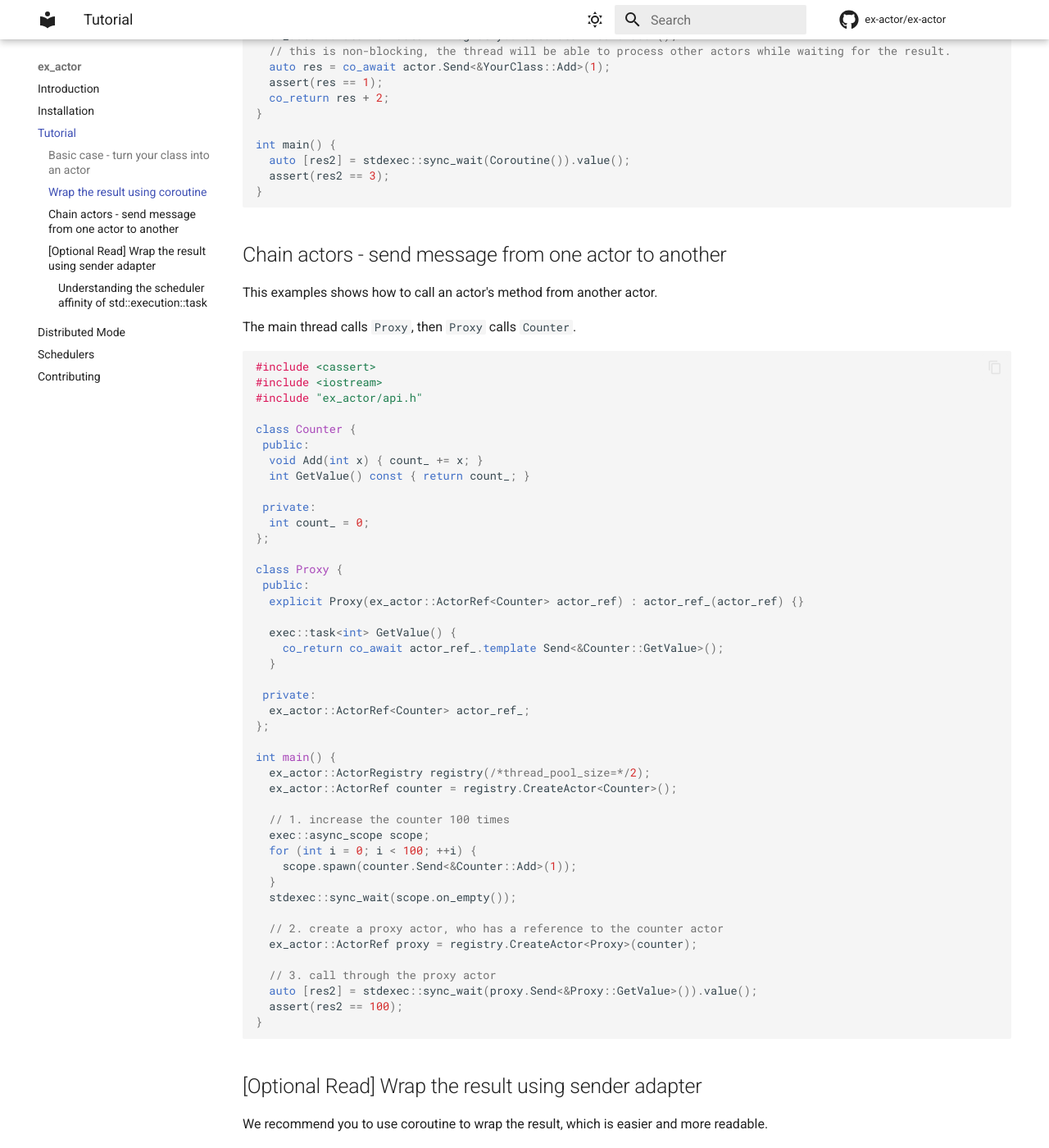
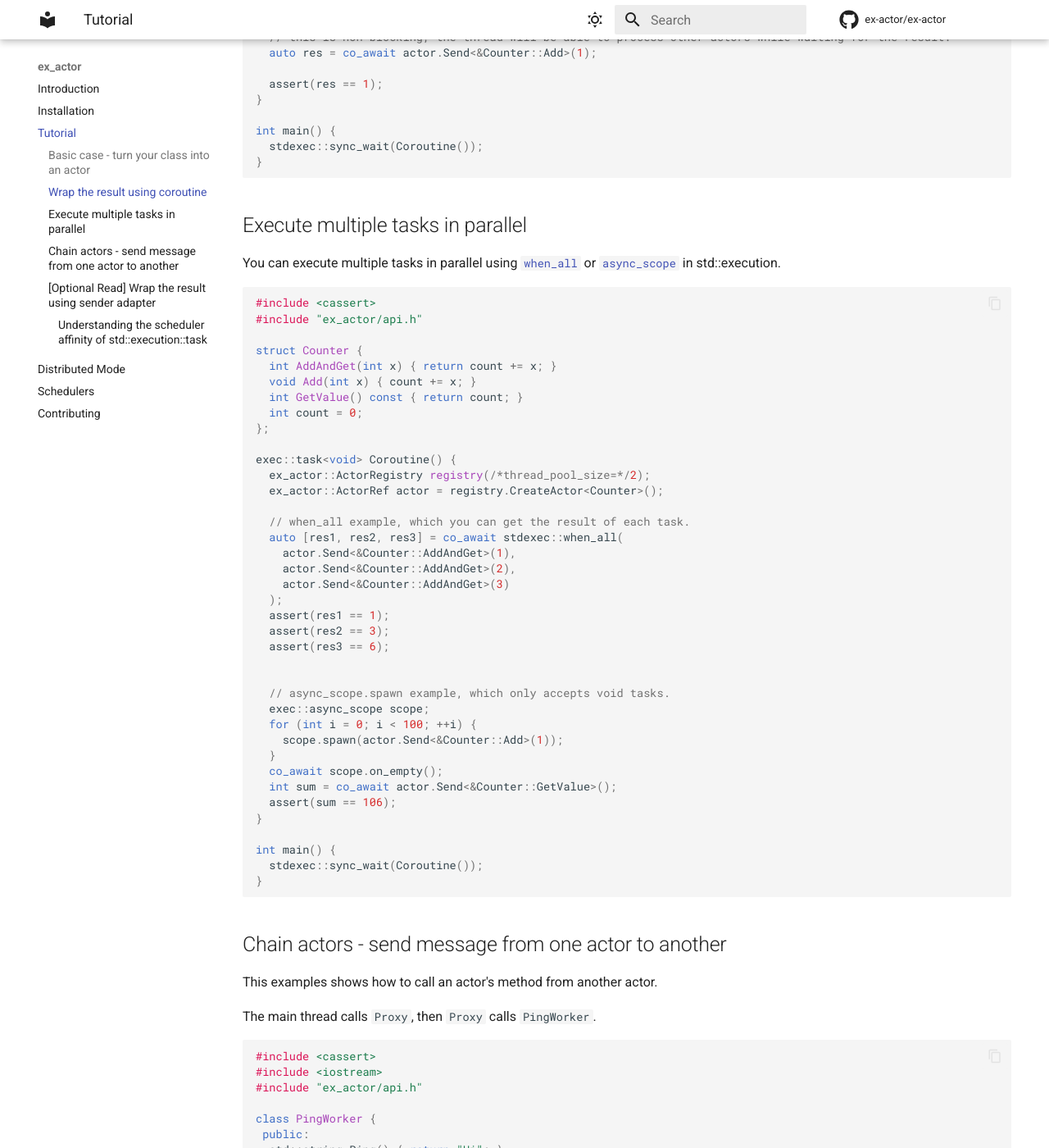
Before and after one commit to ex-actor/ex-actor, an MkDocs documentation site: the page built from docs/contents/tutorial.md, in a window 1280 px wide and 1400 px high, scrolled down 1645 px. Shown: the whole window at 82% size. Built offline with MkDocs 1.6.1 and Material for MkDocs 9.7.7, drawn with Linux system fonts in a browser that asks for light colours; comment, search, counter and statistics services are not loaded; some of the changed text lies outside the part shown.

Commit message:
Add more content to tutorial (#75)

````diff
--- a/docs/contents/tutorial.md
+++ b/docs/contents/tutorial.md
@@ -2,12 +2,12 @@
 
 The best way to learn a new library is study from examples, let's go through some examples and you'll learn all you want :)
 
-This tutorial assume you have a basic knowledge of `std::execution`. If you are not familiar with it, we recommend the following resources:
+This framework is based on `std::execution`, but **it's fine if you are not familiar with it, the example is easy enough to understand**.
 
-1. [P2300](https://www.open-std.org/jtc1/sc22/wg21/docs/papers/2024/p2300r10.html) proposal
-2. [stdexec's doc](https://github.com/NVIDIA/stdexec?tab=readme-ov-file#resources)
+std::execution is essentially an unified interface for schedulers and async tasks. It standardizes the interfaces so that everyone
+conforming the standard can use others' work seamlessly. Check [P2300 proposal](https://www.open-std.org/jtc1/sc22/wg21/docs/papers/2024/p2300r10.html) and [stdexec's doc](https://github.com/NVIDIA/stdexec?tab=readme-ov-file#resources) if you want to learn more.
 
-C++26 is not finalized now. Currently we're based on the early implementation of `std::execution` - [nvidia/stdexec](https://github.com/NVIDIA/stdexec), so you'll see `stdexec`, `exec` namespaces
+Note: C++26 is not finalized now. Currently we're based on the early implementation of `std::execution` - [nvidia/stdexec](https://github.com/NVIDIA/stdexec), so you'll see `stdexec`, `exec` namespaces
 instead of `std::execution` in the following examples.
 
 ## Basic case - turn your class into an actor
@@ -19,7 +19,7 @@ First let's go through a basic example - create your first actor and call it.
 #include "ex_actor/api.h"
 
 // 0. Assume you have a class, you want to turn it into an actor.
-struct YourClass {
+struct Counter {
   int Add(int x) { return count += x; }
   int count = 0;
 };
@@ -30,26 +30,21 @@ int main() {
   ex_actor::ActorRegistry registry(/*thread_pool_size=*/2);
 
   // 2. Use the registry to create an actor.
-  ex_actor::ActorRef actor = registry.CreateActor<YourClass>();
+  ex_actor::ActorRef actor = registry.CreateActor<Counter>();
 
   /*
   2. Everything is setup, you can call the actor's method now using `actor_ref.Send`.
+  This method returns a standard `std::execution::task`, compatible with everything
+  in the `std::execution` ecosystem.
 
-  This method returns a standard `std::execution::task`, compatible
-  with everything in the `std::execution` ecosystem.
-
-  This method requires your args can be serialized by reflect-cpp, if you met compile
-  errors like "Unsupported type", refer https://rfl.getml.com/concepts/custom_classes/
-  to add a serializer for it.
-
-  Or if you can confirm it's a local actor, use SendLocal() instead. See below.
+  Note about args serialization requirement: (1)
   */
-  auto task = actor.Send<&YourClass::Add>(1);
+  auto task = actor.Send<&Counter::Add>(1);
 
   /*
   2.1 For local actors, you can try `SendLocal`, which doesn't require the args to be serializable.
   */
-  auto sender = actor.SendLocal<&YourClass::Add>(1);
+  auto sender = actor.SendLocal<&Counter::Add>(1);
 
   /*
   3. To execute the task and blocking wait for the result, use `sync_wait`.
@@ -61,30 +56,89 @@ int main() {
 ```
 <!-- doc test end -->
 
+1.  This method requires your args can be serialized by reflect-cpp, because it can potentially be passed through the network in distributed mode.
+
+    reflect-cpp can handle simple structs and common containers automatically, but if your type is non-trivial(e.g. has private fields),
+    you may meet compile errors like "Unsupported type", please refer <https://rfl.getml.com/concepts/custom_classes>
+    to add a serializer for it.
+
+    **If you only run ex_actor in a single process, you can use `SendLocal()` instead, which doesn't require the args to be serializable, see below.**
+
 ## Wrap the result using coroutine
+
+The returned [`std::execution::task`](https://www.open-std.org/jtc1/sc22/wg21/docs/papers/2025/p3552r3.html) is a coroutine, instead of [`sync_wait`](https://www.open-std.org/jtc1/sc22/wg21/docs/papers/2024/p2300r10.html#design-sender-consumer-sync_wait) to wait blocking wait it,
+you can also use `co_await` to wait for the result in a non-blocking way, which is more recommended,
+because it allows the thread to process other actors while waiting for the result.
 
 <!-- doc test start -->
 ```cpp
 #include <cassert>
 #include "ex_actor/api.h"
 
-struct YourClass {
+struct Counter {
   int Add(int x) { return count += x; }
   int count = 0;
 };
 
-exec::task<int> Coroutine() {
+exec::task<void> Coroutine() {
   ex_actor::ActorRegistry registry(/*thread_pool_size=*/2);
-  ex_actor::ActorRef actor = registry.CreateActor<YourClass>();
+  ex_actor::ActorRef actor = registry.CreateActor<Counter>();
+
   // this is non-blocking, the thread will be able to process other actors while waiting for the result.
-  auto res = co_await actor.Send<&YourClass::Add>(1);
+  auto res = co_await actor.Send<&Counter::Add>(1);
+
   assert(res == 1);
-  co_return res + 2;
 }
 
 int main() {
-  auto [res2] = stdexec::sync_wait(Coroutine()).value();
+  stdexec::sync_wait(Coroutine());
+}
+```
+<!-- doc test end -->
+
+## Execute multiple tasks in parallel
+
+You can execute multiple tasks in parallel using [`when_all`](https://www.open-std.org/jtc1/sc22/wg21/docs/papers/2024/p2300r10.html#design-sender-adaptor-when_all) or [`async_scope`](https://kirkshoop.github.io/async_scope/asyncscope.html) in std::execution.
+
+<!-- doc test start -->
+```cpp
+#include <cassert>
+#include "ex_actor/api.h"
+
+struct Counter {
+  int AddAndGet(int x) { return count += x; }
+  void Add(int x) { count += x; }
+  int GetValue() const { return count; }
+  int count = 0;
+};
+
+exec::task<void> Coroutine() {
+  ex_actor::ActorRegistry registry(/*thread_pool_size=*/2);
+  ex_actor::ActorRef actor = registry.CreateActor<Counter>();
+
+  // when_all example, which you can get the result of each task.
+  auto [res1, res2, res3] = co_await stdexec::when_all(
+    actor.Send<&Counter::AddAndGet>(1),
+    actor.Send<&Counter::AddAndGet>(2),
+    actor.Send<&Counter::AddAndGet>(3)
+  );
+  assert(res1 == 1);
   assert(res2 == 3);
+  assert(res3 == 6);
+
+
+  // async_scope.spawn example, which only accepts void tasks.
+  exec::async_scope scope;
+  for (int i = 0; i < 100; ++i) {
+    scope.spawn(actor.Send<&Counter::Add>(1));
+  }
+  co_await scope.on_empty();
+  int sum = co_await actor.Send<&Counter::GetValue>();
+  assert(sum == 106);
+}
+
+int main() {
+  stdexec::sync_wait(Coroutine());
 }
 ```
 <!-- doc test end -->
@@ -93,7 +147,7 @@ int main() {
 
 This examples shows how to call an actor's method from another actor.
 
-The main thread calls `Proxy`, then `Proxy` calls `Counter`.
+The main thread calls `Proxy`, then `Proxy` calls `PingWorker`.
 
 
 <!-- doc test start -->
@@ -102,44 +156,33 @@ The main thread calls `Proxy`, then `Proxy` calls `Counter`.
 #include <iostream>
 #include "ex_actor/api.h"
 
-class Counter {
+class PingWorker {
  public:
-  void Add(int x) { count_ += x; }
-  int GetValue() const { return count_; }
-
- private:
-  int count_ = 0;
+  std::string Ping() { return "Hi"; }
 };
 
 class Proxy {
  public:
-  explicit Proxy(ex_actor::ActorRef<Counter> actor_ref) : actor_ref_(actor_ref) {}
+  explicit Proxy(ex_actor::ActorRef<PingWorker> actor_ref) : actor_ref_(actor_ref) {}
 
-  exec::task<int> GetValue() {
-    co_return co_await actor_ref_.template Send<&Counter::GetValue>();
+  exec::task<std::string> ProxyPing() {
+    co_return co_await actor_ref_.template Send<&PingWorker::Ping>();
   }
 
  private:
-  ex_actor::ActorRef<Counter> actor_ref_;
+  ex_actor::ActorRef<PingWorker> actor_ref_;
 };
 
 int main() {
   ex_actor::ActorRegistry registry(/*thread_pool_size=*/2);
-  ex_actor::ActorRef counter = registry.CreateActor<Counter>();
+  ex_actor::ActorRef ping_worker = registry.CreateActor<PingWorker>();
 
-  // 1. increase the counter 100 times
-  exec::async_scope scope;
-  for (int i = 0; i < 100; ++i) {
-    scope.spawn(counter.Send<&Counter::Add>(1));
-  }
-  stdexec::sync_wait(scope.on_empty());
+  // 1. create a proxy actor, who has a reference to the ping_worker actor
+  ex_actor::ActorRef proxy = registry.CreateActor<Proxy>(ping_worker);
 
-  // 2. create a proxy actor, who has a reference to the counter actor
-  ex_actor::ActorRef proxy = registry.CreateActor<Proxy>(counter);
-
-  // 3. call through the proxy actor
-  auto [res2] = stdexec::sync_wait(proxy.Send<&Proxy::GetValue>()).value();
-  assert(res2 == 100);
+  // 2. call through the proxy actor
+  auto [res] = stdexec::sync_wait(proxy.Send<&Proxy::ProxyPing>()).value();
+  assert(res == "Hi");
 }
 ```
 <!-- doc test end -->
@@ -156,18 +199,18 @@ the `ex::then` callback will run on the actor's thread, **do not capture local v
 #include <cassert>
 #include "ex_actor/api.h"
 
-struct YourClass {
+struct Counter {
   int Add(int x) { return count += x; }
   int count = 0;
 };
 
 int main() {
   ex_actor::ActorRegistry registry(/*thread_pool_size=*/2);
-  ex_actor::ActorRef actor = registry.CreateActor<YourClass>();
+  ex_actor::ActorRef actor = registry.CreateActor<Counter>();
 
   // Sender adapter style
   int local_var = 1;
-  auto task1 = actor.Send<&YourClass::Add>(1) | stdexec::then([&local_var](int value) {
+  auto task1 = actor.Send<&Counter::Add>(1) | stdexec::then([&local_var](int value) {
     // this line will be executed on the actor's thread.
     // local_var will have data race
     local_var++;
````
Also changed, not shown: docs/contents/contributing.md (+1 -1 lines), docs/contents/index.md (+3 -3 lines), README.md, 2 other files.
